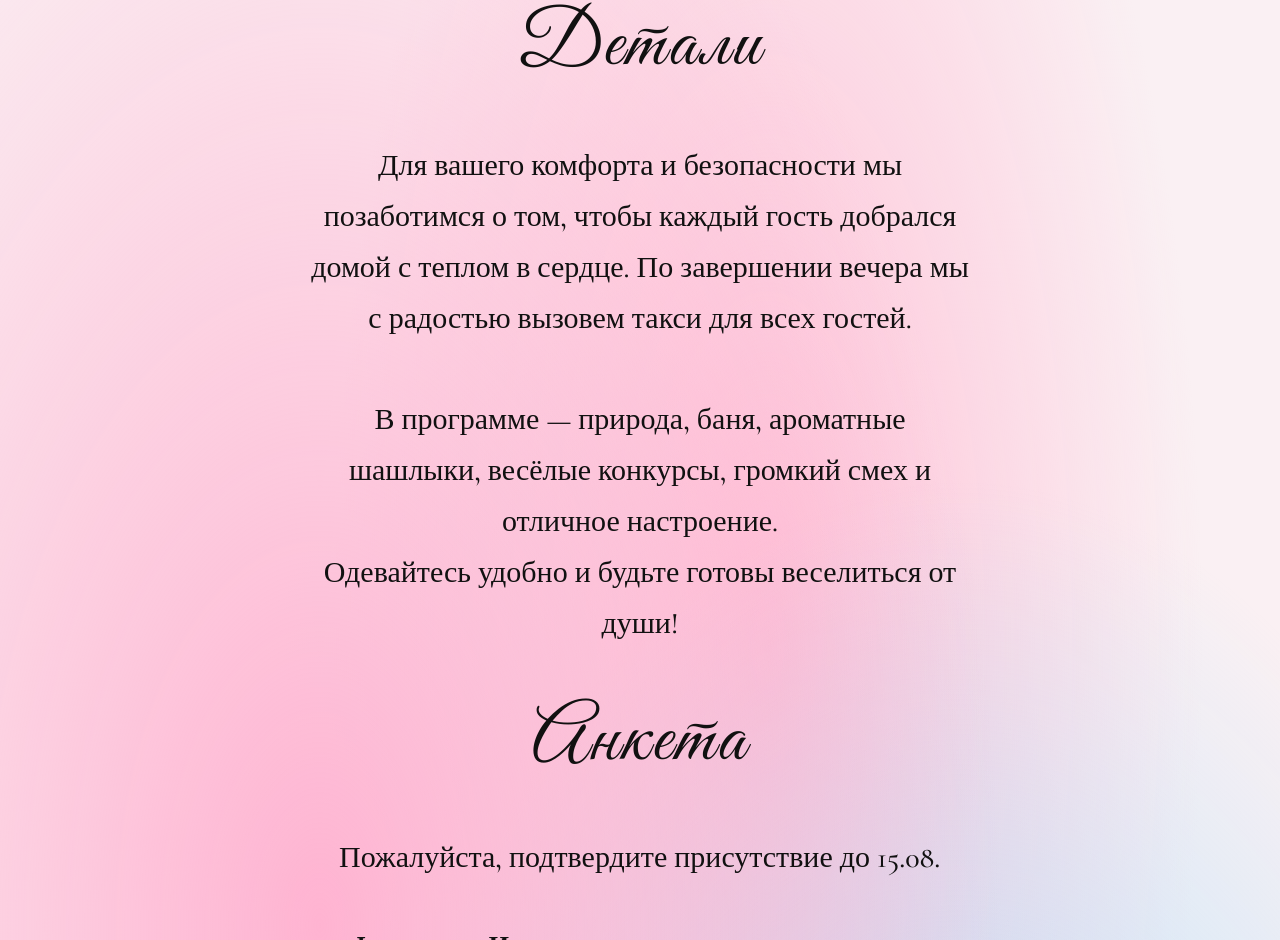
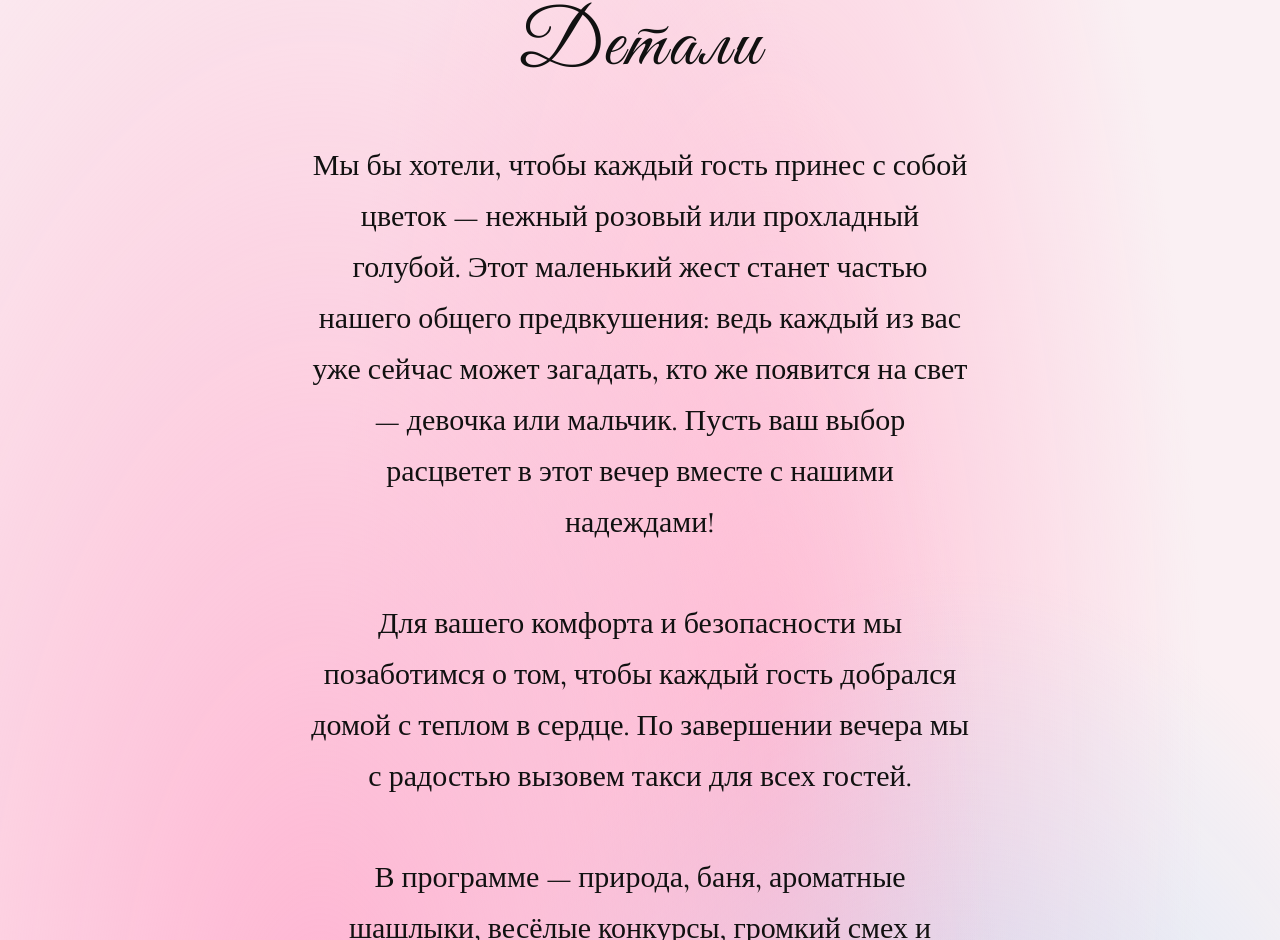
Before and after one commit to gender-party/29.08.2026, a plain HTML site: page index.html in a window 1280 px wide. Shown: the part 3729-4669 px from the top of the page. Drawn offline with nearby package versions, Linux system fonts and the light colour scheme; no server answers; a web font is replaced by a local one.

Commit message:
Update index.html

```diff
--- a/index.html
+++ b/index.html
@@ -863,6 +863,11 @@ body{font-family:Arial;overflow-x:hidden}
 
   <div class="details-title animate-on-scroll">Детали</div>
 
+  <!-- НОВЫЙ АБЗАЦ ПРО ЦВЕТЫ (вставлен первым) -->
+  <div class="details-text animate-on-scroll">
+    Мы бы хотели, чтобы каждый гость принес с собой цветок — нежный розовый или прохладный голубой. Этот маленький жест станет частью нашего общего предвкушения: ведь каждый из вас уже сейчас может загадать, кто же появится на свет — девочка или мальчик. Пусть ваш выбор расцветет в этот вечер вместе с нашими надеждами!
+  </div>
+
   <div class="details-text animate-on-scroll">
     Для вашего комфорта и безопасности мы позаботимся о том, чтобы каждый гость добрался домой с теплом в сердце. По завершении вечера мы с радостью вызовем такси для всех гостей.
   </div>
```
